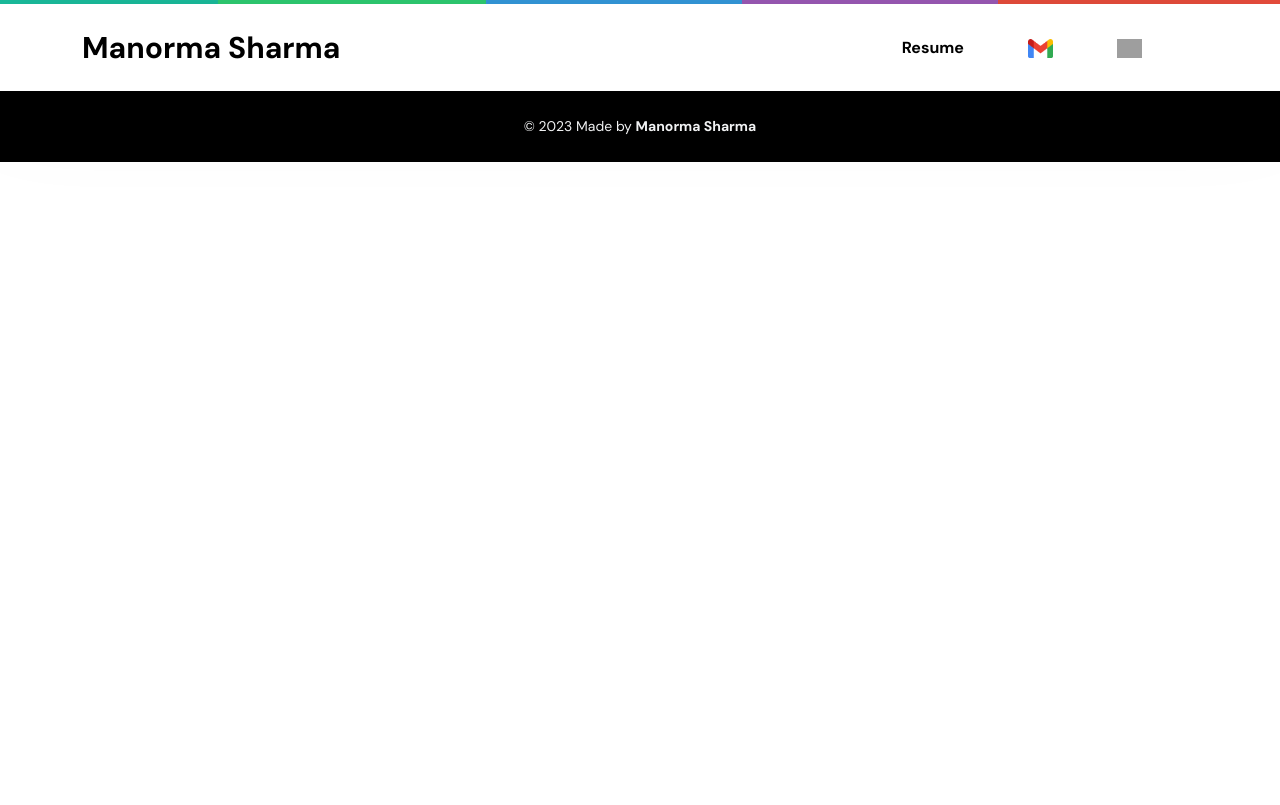
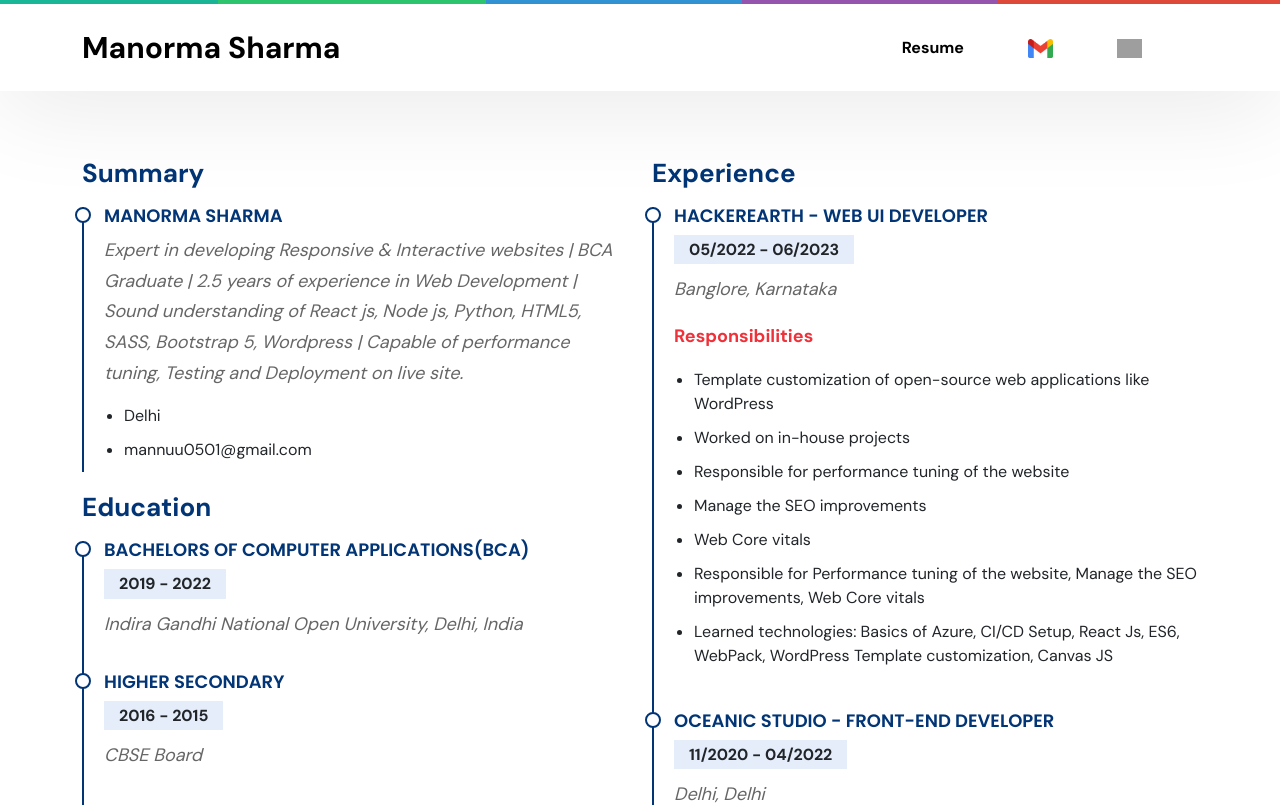
Before and after one commit to Manormasharma/Portfolio, a React (Create React App) app: page /Portfolio/resume in a window 1280 px wide. Shown: the top 805 px of the page. Built offline with nearby package versions, Linux system fonts and the light colour scheme; grey boxes are pictures that could not be loaded.

Commit message:
changed path

```diff
--- a/src/App.js
+++ b/src/App.js
@@ -13,7 +13,7 @@ function App() {
           <div className='main'>
             <Routes>
                 <Route path='/portfolio' index element={<Home />} />
-                <Route path="/resume" element={<Resume />} />
+                <Route path="/portfolio/resume" element={<Resume />} />
             </Routes>
           </div>
         <Footer />
```
